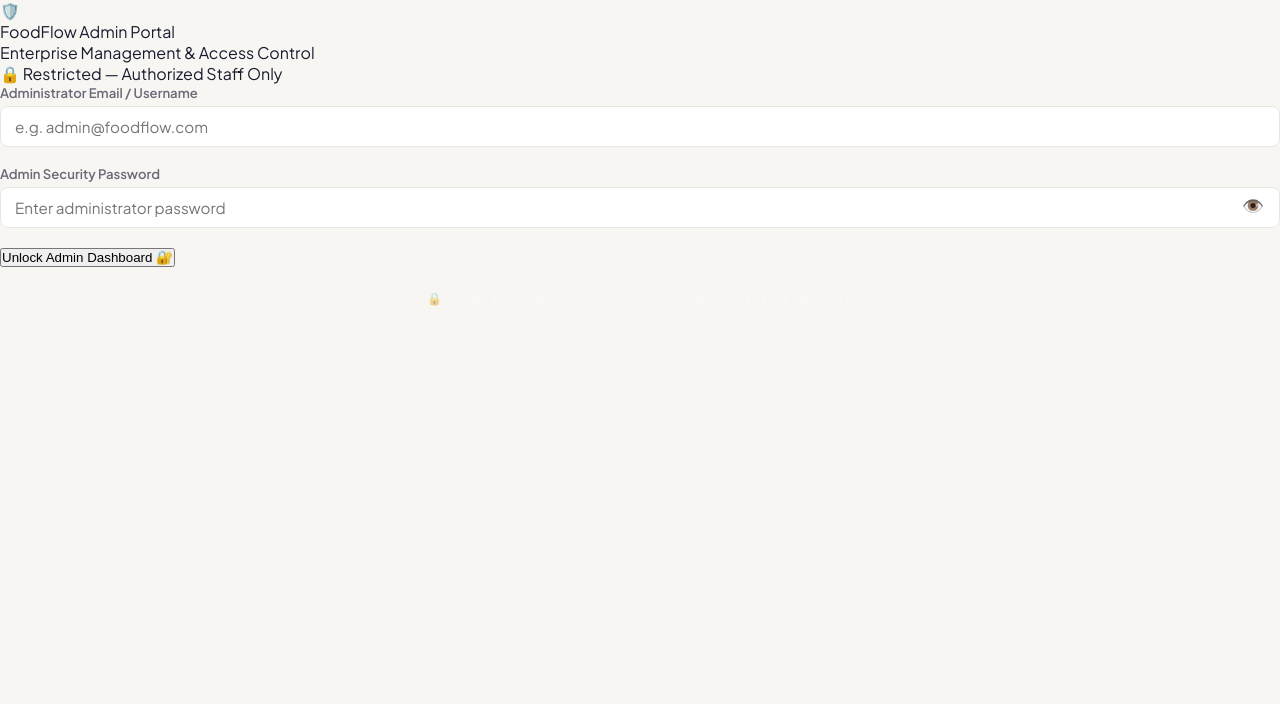
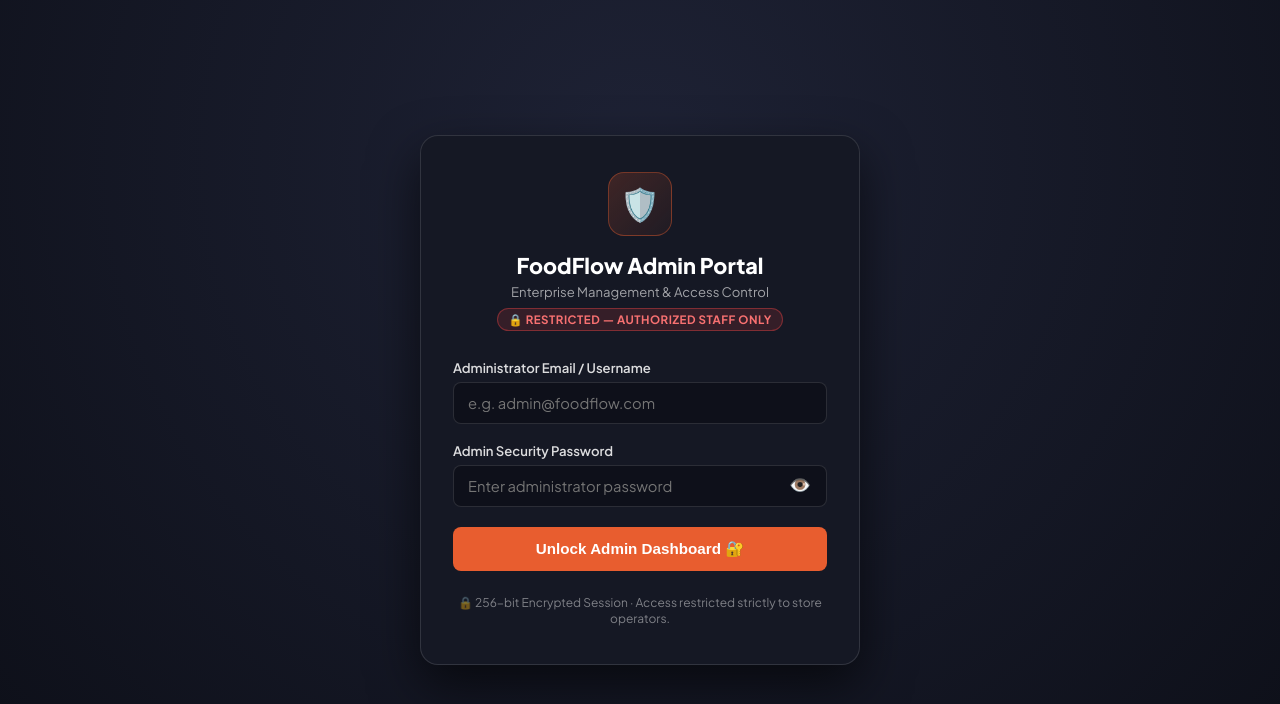
Before and after one commit to abhinavreddy183/Food-Ordering-App, a website: page admin.html in a window 1280 px wide. Drawn offline with Linux system fonts and the light colour scheme; no server answers.

Commit message:
Add styles for admin portal gatekeeper lock screen (#29)

```diff
--- a/styles.css
+++ b/styles.css
@@ -3299,3 +3299,111 @@
     padding: 6px 8px;
   }
 }
+/* ═══════════════════════ ADMIN PORTAL GATEKEEPER LOCK SCREEN ═══════════════════════ */
+.admin-gatekeeper-wrapper {
+  min-height: 100vh;
+  width: 100%;
+  display: flex;
+  align-items: center;
+  justify-content: center;
+  background: radial-gradient(circle at 50% 20%, #1E2235 0%, #0D0F18 100%);
+  padding: 1.5rem 1rem;
+  position: fixed;
+  top: 0;
+  left: 0;
+  z-index: 9999;
+}
+.admin-gatekeeper-card {
+  background: #151824;
+  border: 1px solid rgba(255, 255, 255, 0.12);
+  border-radius: 18px;
+  width: 100%;
+  max-width: 440px;
+  padding: 2.25rem 2rem;
+  box-shadow: 0 20px 50px rgba(0, 0, 0, 0.6);
+  color: #fff;
+  text-align: left;
+}
+.admin-gatekeeper-header {
+  text-align: center;
+  margin-bottom: 1.75rem;
+}
+.admin-gatekeeper-icon {
+  width: 64px;
+  height: 64px;
+  background: linear-gradient(135deg, rgba(232, 93, 47, 0.2), rgba(232, 93, 47, 0.05));
+  border: 1.5px solid rgba(232, 93, 47, 0.4);
+  border-radius: 16px;
+  display: flex;
+  align-items: center;
+  justify-content: center;
+  font-size: 2rem;
+  margin: 0 auto 1rem;
+}
+.admin-gatekeeper-title {
+  font-size: 1.35rem;
+  font-weight: 800;
+  color: #fff;
+  margin-bottom: 4px;
+}
+.admin-gatekeeper-sub {
+  font-size: 0.82rem;
+  color: rgba(255, 255, 255, 0.6);
+}
+.admin-gatekeeper-badge {
+  display: inline-block;
+  background: rgba(239, 68, 68, 0.15);
+  border: 1px solid rgba(239, 68, 68, 0.4);
+  color: #F87171;
+  font-size: 0.72rem;
+  font-weight: 700;
+  padding: 3px 10px;
+  border-radius: 20px;
+  margin-top: 8px;
+  text-transform: uppercase;
+  letter-spacing: 0.5px;
+}
+.admin-gatekeeper-card label {
+  color: rgba(255, 255, 255, 0.85);
+  font-size: 0.82rem;
+  font-weight: 600;
+  display: block;
+  margin-bottom: 6px;
+}
+.admin-gatekeeper-card input {
+  background: #0E101A;
+  border: 1.5px solid rgba(255, 255, 255, 0.12);
+  color: #fff;
+  border-radius: 8px;
+  padding: 11px 14px;
+  font-size: 0.92rem;
+  width: 100%;
+  box-sizing: border-box;
+  transition: all 0.2s ease;
+}
+.admin-gatekeeper-card input:focus {
+  border-color: var(--primary);
+  outline: none;
+  box-shadow: 0 0 0 3px rgba(232, 93, 47, 0.25);
+}
+.admin-gatekeeper-btn {
+  background: var(--primary);
+  color: #fff;
+  border: none;
+  border-radius: 8px;
+  padding: 13px;
+  font-size: 0.95rem;
+  font-weight: 700;
+  width: 100%;
+  cursor: pointer;
+  margin-top: 1.25rem;
+  transition: all 0.2s ease;
+  display: flex;
+  align-items: center;
+  justify-content: center;
+  gap: 8px;
+}
+.admin-gatekeeper-btn:hover {
+  background: var(--primary-dark);
+  transform: translateY(-1px);
+}
```
